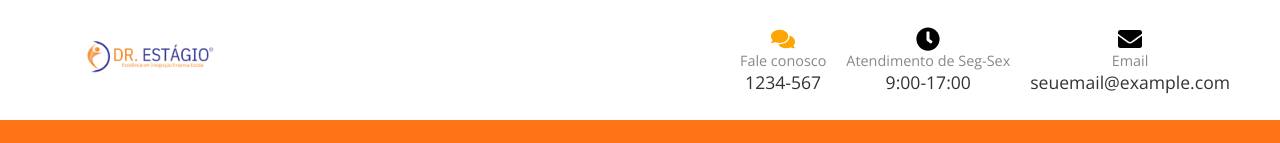
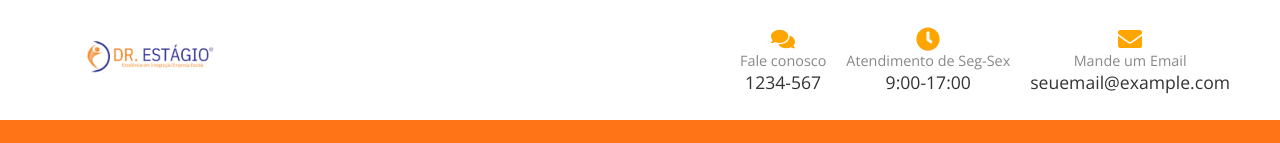
Before and after one commit to GaelBaptista/drestagio, a React (Vite) app: page / in a window 1280 px wide. Shown: the top 143 px of the page. Built offline with nearby package versions, Linux system fonts and the light colour scheme.

Commit message:
headerMenu

```diff
--- a/src/components/Header/Header.tsx
+++ b/src/components/Header/Header.tsx
@@ -19,16 +19,16 @@ export function Header () {
           </div>
         </div>
         <div className="info-item">
-          <FaClock className="icon" style={{ fontSize: '1.5rem' }} />
+          <FaClock className="icon" style={{ color: 'orange', fontSize: '1.5rem' }} />
           <div className="info-content">
             <p className="info-title">Atendimento de Seg-Sex</p>
             <p className="info-details">9:00-17:00</p>
           </div>
         </div>
         <div className="info-item">
-          <FaEnvelope className="icon" style={{ fontSize: '1.5rem' }} />
+          <FaEnvelope className="icon" style={{color: 'orange', fontSize: '1.5rem' }} />
           <div className="info-content">
-            <p className="info-title">Email</p>
+            <p className="info-title">Mande um Email</p>
             <p className="info-details">seuemail@example.com</p>
           </div>
         </div>
```
